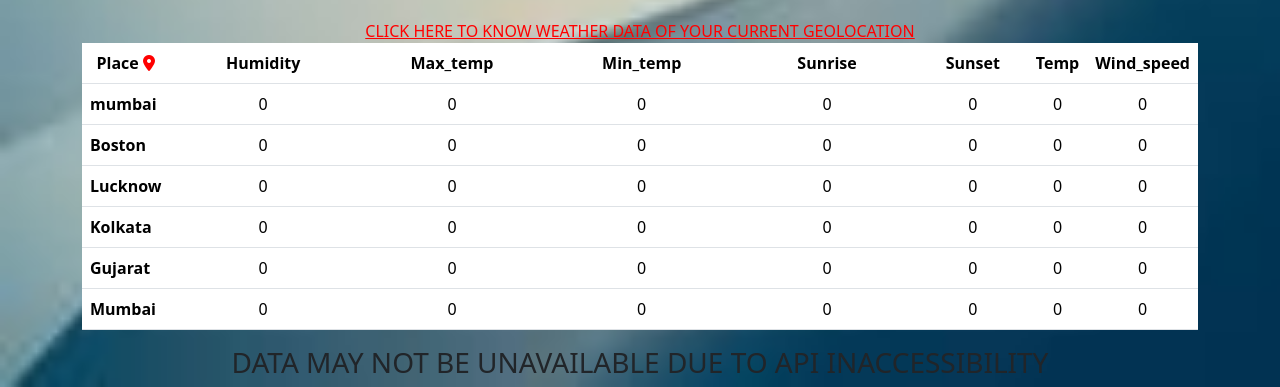
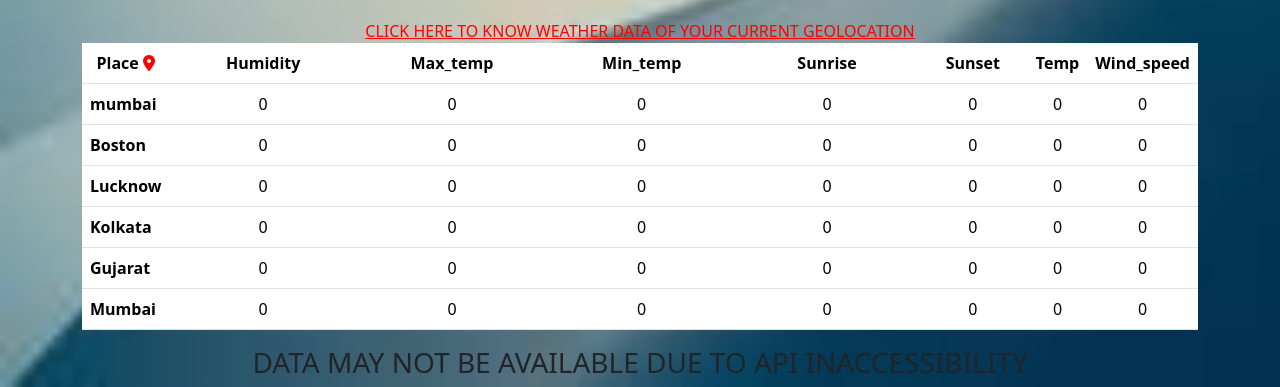
Before and after one commit to Harshal142003/New_APP_Shipmnts, a plain HTML site: page index.html in a window 1280 px wide. Shown: the part 453-840 px from the top of the page. Drawn offline with nearby package versions, Linux system fonts and the light colour scheme; no server answers.

Commit message:
Update index.html

```diff
--- a/index.html
+++ b/index.html
@@ -248,7 +248,7 @@
     <script src="/JS/script.js"></script>
 
     <div class="text-center">
-      <h3>DATA MAY NOT BE UNAVAILABLE DUE TO API INACCESSIBILITY</h3>
+      <h3>DATA MAY NOT BE AVAILABLE DUE TO API INACCESSIBILITY</h3>
     </div>
   </body>
 </html>
```
